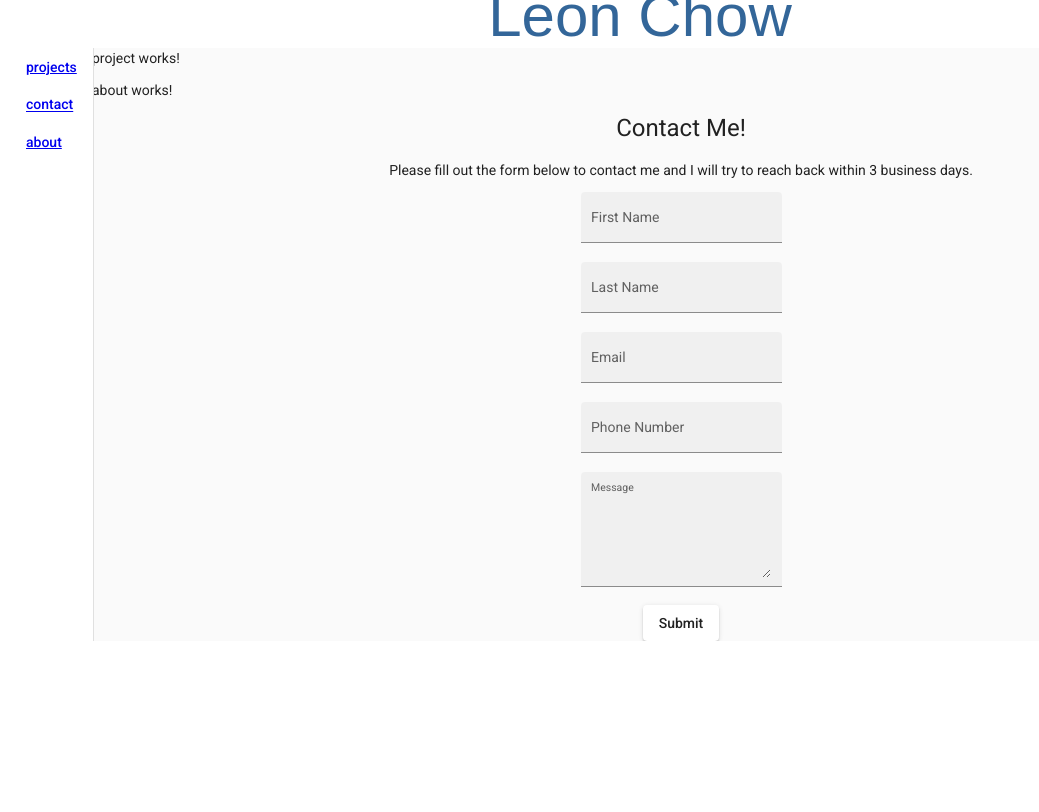
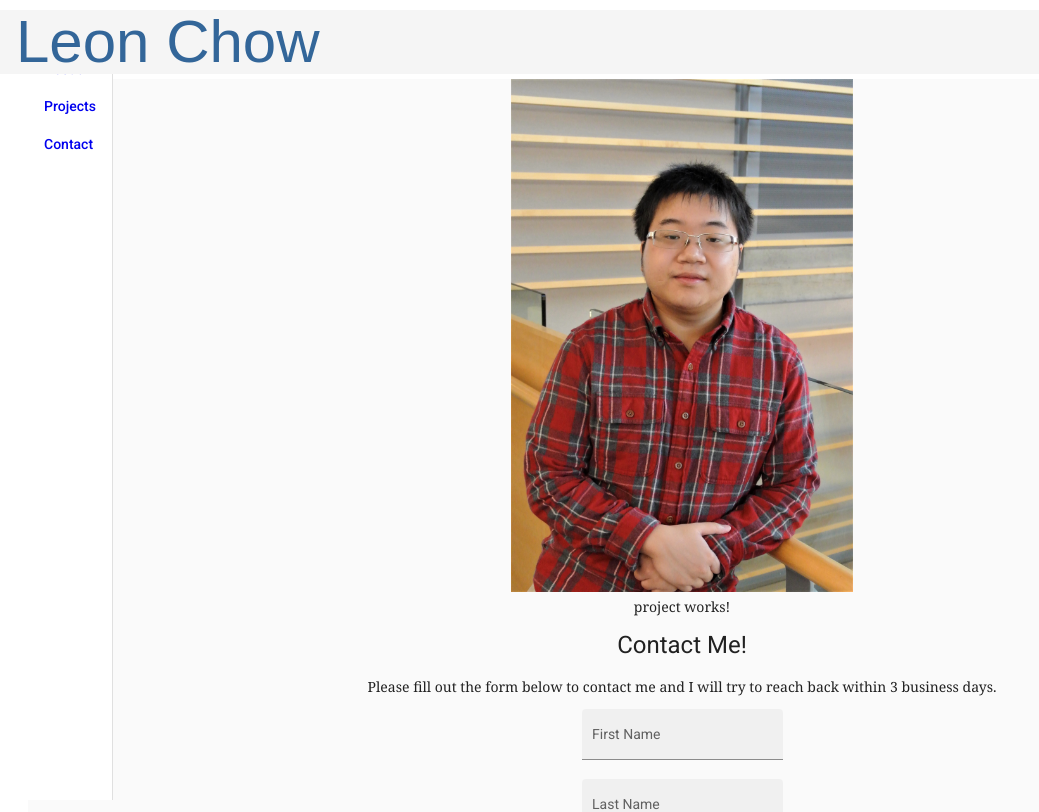
Before and after one commit to leon-chow/leon-chow.github.io, an Angular app: page / in a window 1280 px wide. Shown: the top 812 px of the page, without its empty margins (0-1039 px from the left). Built offline with nearby package versions, Linux system fonts and the light colour scheme.

Commit message:
Add toolbar module, add image assets, fix navbar links

```diff
--- a/src/app/about/about.component.css
+++ b/src/app/about/about.component.css
@@ -0,0 +1,4 @@
+.img {
+  height: 30%;
+  width: 30%;
+}
--- a/src/app/about/about.component.html
+++ b/src/app/about/about.component.html
@@ -1 +1 @@
-<p>about works!</p>
+<img class="img" src="../../assets/images/me_2.jpg" alt="Me">
--- a/src/app/app.component.css
+++ b/src/app/app.component.css
@@ -25,3 +25,15 @@ body, input[type="text"], button {
 * {
   font-family: Arial, Helvetica, sans-serif;
 }
+
+.header {
+  position: sticky;
+  padding-top: 10px;
+  top: 0px;
+  background-color: white;
+  height: 40px;
+  z-index: 2;
+  border-bottom: 1px solid;
+  box-shadow: 1px 2px 8px #888888;
+  text-align: center;
+}
--- a/src/app/app.component.html
+++ b/src/app/app.component.html
@@ -1,5 +1,9 @@
-<header>
-  <title> Leon Chow </title>
-  <h1 align="center"> Leon Chow</h1>
+<header class="header">
+  <mat-toolbar>
+    <title> Leon Chow </title>
+    <h1> Leon Chow</h1>
+  </mat-toolbar>
 </header>
-<router-outlet></router-outlet>
+<body>
+  <router-outlet></router-outlet>
+</body>
--- a/src/app/app.module.ts
+++ b/src/app/app.module.ts
@@ -5,6 +5,7 @@ import { MatSidenavModule } from '@angular/material/sidenav';
 import { MatButtonModule } from '@angular/material/button';
 import { MatFormFieldModule } from '@angular/material/form-field';
 import { MatInputModule } from '@angular/material/input';
+import { MatToolbarModule } from '@angular/material/toolbar';
 
 import { AppRoutingModule } from './app-routing.module';
 import { AppComponent } from './app.component';
@@ -32,6 +33,7 @@ import { MainComponent } from './main/main.component';
     MatButtonModule,
     MatFormFieldModule,
     MatInputModule,
+    MatToolbarModule,
   ],
   providers: [],
   bootstrap: [AppComponent]
--- a/src/app/main/main.component.css
+++ b/src/app/main/main.component.css
@@ -5,5 +5,9 @@
 .drawer {
   width: auto;
   height: auto;
-  margin: 10px;
 }
+
+.mat-drawer {
+  padding-top: 50px;
+  position: fixed;
+}
--- a/src/app/main/main.component.html
+++ b/src/app/main/main.component.html
@@ -1,12 +1,12 @@
 <div class="drawer">
   <mat-drawer-container class="example-container">
-    <mat-drawer class="mat-drawer" mode="side" opened>
+    <mat-drawer mode="side" opened>
       <app-navbar> </app-navbar>
     </mat-drawer>
     <mat-drawer-content>
-      <div>
-        <app-projects [attr.id]="links"> </app-projects>
-        <app-about [attr.id]="links[1]"> </app-about>
+      <div align="center">
+        <app-about [attr.id]="links[0]"> </app-about>
+        <app-projects [attr.id]="links[1]"> </app-projects>
         <app-contact [attr.id]="links[2]"> </app-contact>
       </div>
     </mat-drawer-content>
--- a/src/app/main/main.component.ts
+++ b/src/app/main/main.component.ts
@@ -6,12 +6,11 @@ import { Component, OnInit } from '@angular/core';
   styleUrls: ['./main.component.css']
 })
 export class MainComponent implements OnInit {
-
+  links: Array<string> = ['About', 'Projects', 'Contact'];
   constructor() { }
 
   ngOnInit(): void {
   }
 
-  links: Array<String> = ["projects", "about", "contact"];
 
 }
--- a/src/app/navbar/navbar.component.css
+++ b/src/app/navbar/navbar.component.css
@@ -0,0 +1,3 @@
+a {
+  text-decoration: none;
+}
--- a/src/app/navbar/navbar.component.ts
+++ b/src/app/navbar/navbar.component.ts
@@ -6,7 +6,7 @@ import { Component, OnInit } from '@angular/core';
   styleUrls: ['./navbar.component.css']
 })
 export class NavbarComponent implements OnInit {
-  links: Array<String> = ["projects", "contact", "about"];
+  links: Array<string> = ['About', 'Projects', 'Contact'];
 
   constructor() { }
 
```
Also changed, not shown: src/assets/images/me_2.jpg (added).
